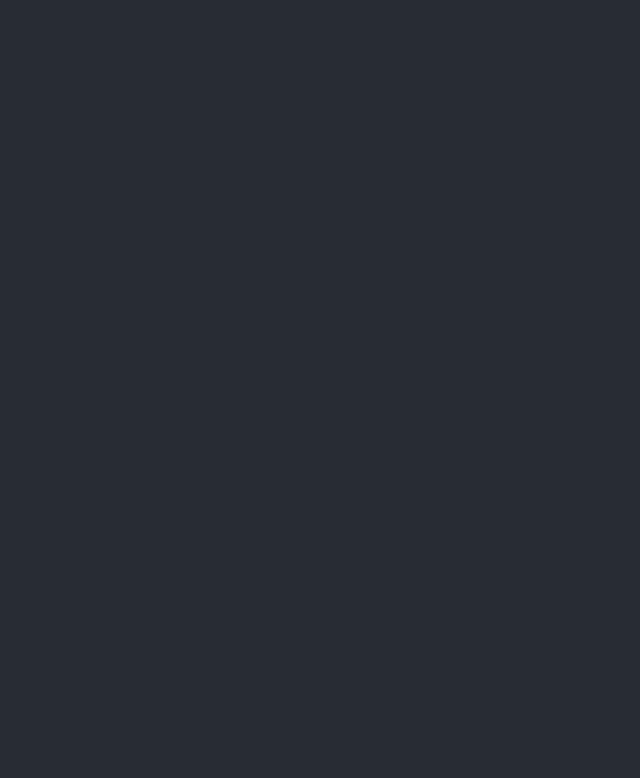
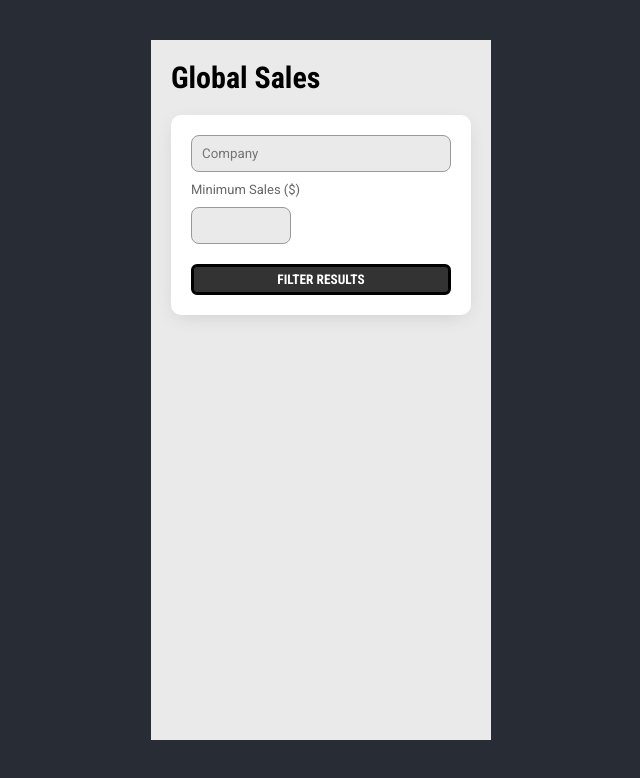
Before and after one commit to burlai/sabre-homework, a React (Create React App) app: page / in a window 1280 px wide. Shown: the top 778 px of the page, without its empty margins (319-959 px from the left). Built offline with nearby package versions, Linux system fonts and the light colour scheme.

Commit message:
html - heading and filter

```diff
--- a/public/index.html
+++ b/public/index.html
@@ -3,6 +3,9 @@
   <head>
     <meta charset="utf-8" />
     <link rel="icon" href="%PUBLIC_URL%/favicon.ico" />
+    <link rel="preconnect" href="https://fonts.googleapis.com">
+    <link rel="preconnect" href="https://fonts.gstatic.com" crossorigin>
+    <link href="https://fonts.googleapis.com/css2?family=Roboto+Condensed:wght@300;400;700&family=Roboto:wght@100;300;400;500;700;900&display=swap" rel="stylesheet">
     <meta name="viewport" content="width=device-width, initial-scale=1" />
     <meta name="theme-color" content="#000000" />
     <meta
--- a/src/App.js
+++ b/src/App.js
@@ -2,9 +2,17 @@ import './App.css';
 
 function App() {
   return (
-    <div>
-
-    </div>
+    <main className="main">
+      <div className="sales">
+        <h1 className="heading">Global Sales</h1>
+        <section className="sales-filter">
+          <input className="input input-company" type="text" placeholder="Company" />
+          <label className="label label-sales" for="minimum-sales">Minimum Sales ($)</label>
+          <input className="input input-sales" type="number" id="minimum-sales" />
+          <button className="button button-sales">FILTER RESULTS</button>
+        </section>
+      </div>
+    </main>
   );
 }
 
--- a/src/index.css
+++ b/src/index.css
@@ -1,8 +1,7 @@
 body {
   margin: 0;
-  font-family: -apple-system, BlinkMacSystemFont, 'Segoe UI', 'Roboto', 'Oxygen',
-    'Ubuntu', 'Cantarell', 'Fira Sans', 'Droid Sans', 'Helvetica Neue',
-    sans-serif;
+  font-size: 13px;
+  font-family: 'Roboto', sans-serif;
   -webkit-font-smoothing: antialiased;
   -moz-osx-font-smoothing: grayscale;
 }
@@ -11,3 +10,85 @@ code {
   font-family: source-code-pro, Menlo, Monaco, Consolas, 'Courier New',
     monospace;
 }
+
+*,
+*::before,
+*::after {
+  box-sizing: border-box;
+}
+
+.main {
+  position: relative;
+  /* text-align: center; */
+}
+
+.sales {
+  position: relative;
+  margin: 40px auto;
+  padding: 20px;
+  width: 340px;
+  height: 700px;
+  background-color: #eaeaea;
+}
+
+.heading {
+  font-family: 'Roboto Condensed', sans-serif;
+  text-align: left;
+  margin: 0;
+  font-size: 30px;
+  padding-bottom: 20px;
+}
+
+.sales-filter {
+  position: relative;
+  display: block;
+  background-color: #fff;
+  border-radius: 10px;
+  -webkit-box-shadow: 0px 5px 20px -7px rgba(198, 193, 193, 1);
+  -moz-box-shadow: 0px 5px 20px -7px rgba(198, 193, 193, 1);
+  box-shadow: 0px 5px 20px -7px rgba(198, 193, 193, 1);
+  padding: 20px;
+}
+
+.input {
+  font-family: 'Roboto', sans-serif;
+  padding: 10px;
+  border-radius: 8px;
+  border: 1px solid #999;
+  background-color: #eaeaea;
+}
+
+.label {
+  font-family: 'Roboto', sans-serif;
+  color: #666;
+  padding: 10px 0;
+  display: inline-block;
+}
+
+.button {
+  font-family: 'Roboto Condensed', sans-serif;
+  font-weight: bold;
+  background-color: #333;
+  color: #fff;
+  border: 3px solid #000;
+  border-radius: 6px;
+  padding: 5px;
+  cursor: pointer;
+}
+
+.input-company {
+  display: block;
+  position: relative;
+  width: 100%;
+}
+
+.input-sales {
+  position: relative;
+  display: block;
+  width: 100px;
+}
+
+.button-sales {
+  margin-top: 20px;
+  width: 100%;
+}
```
